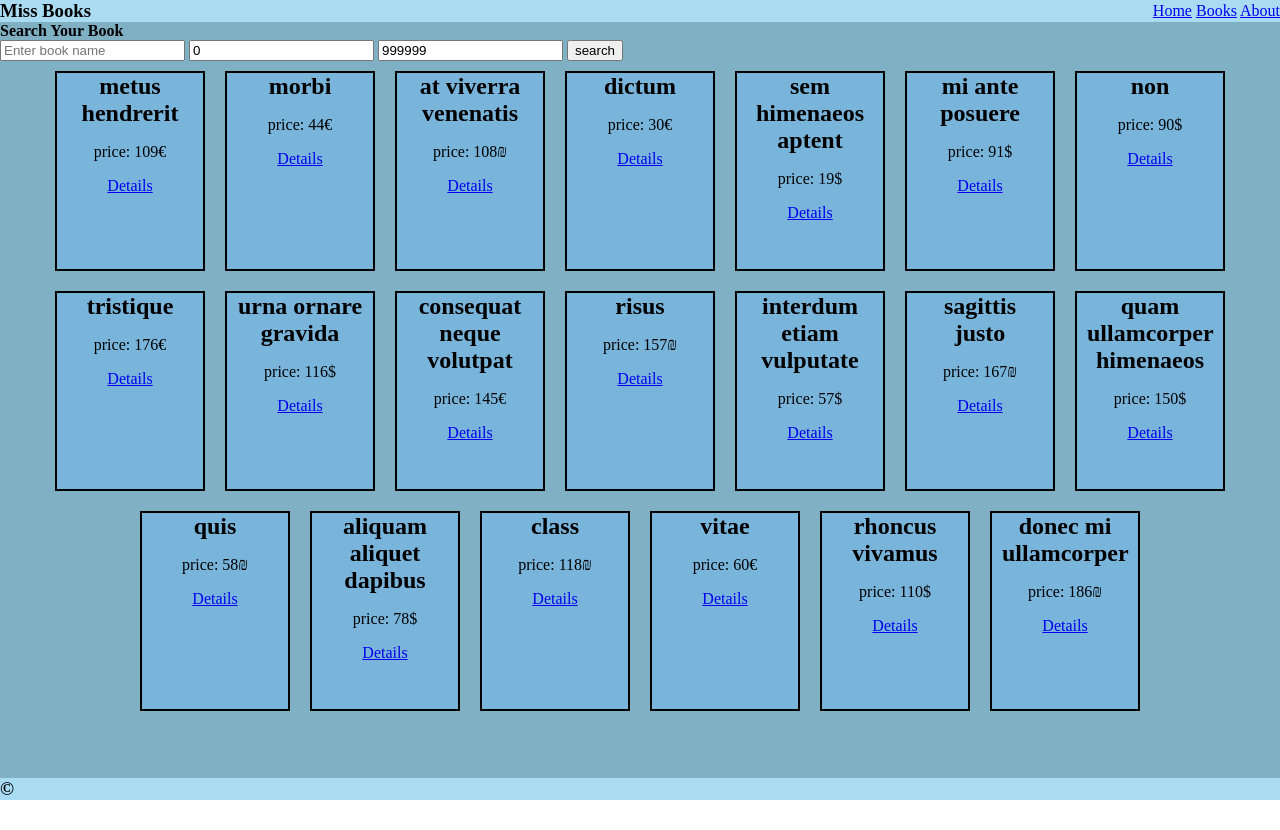
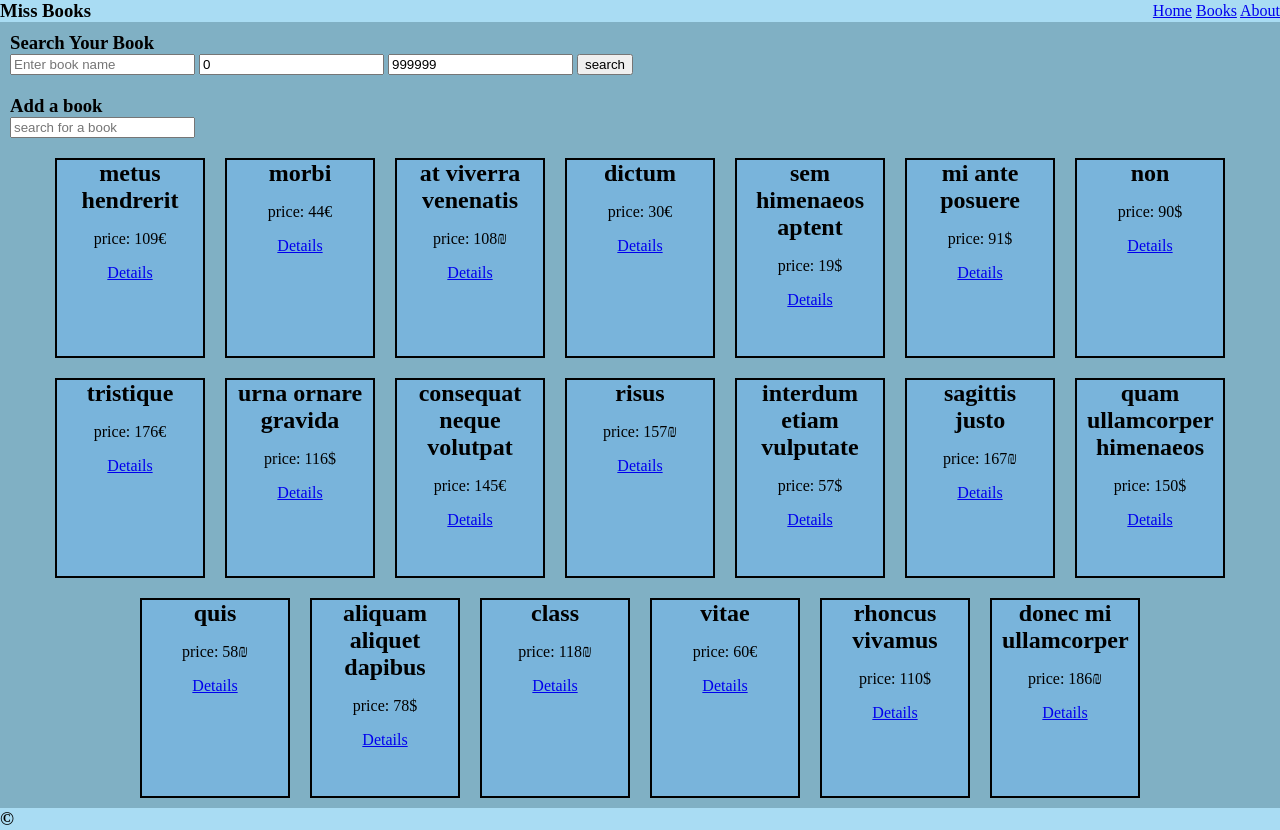
Before and after one commit to TalBahat2/miss-book, a plain HTML site: page index.html in a window 1280 px wide. Both pictures are taken after a click on the link "Books". Before the commit the page ends 800 px from the top, so only its background shows below. Drawn offline with Linux system fonts and the light colour scheme.

```diff
--- a/css/style.css
+++ b/css/style.css
@@ -76,3 +76,11 @@
     top: 20px;
     right: 20px;
 }
+
+.book-filter {
+    padding: 10px;
+}
+
+.book-add {
+    padding: 10px;
+}
--- /dev/null
+++ b/js/cmps/book-add.cmps.js
@@ -0,0 +1,13 @@
+export default {
+    template: `
+        <section class="book-add">
+            <h3>Add a book</h3>
+            <input type="text" v-model="bookName" placeholder="search for a book">
+        </section>
+    `,
+    data() {
+        return {
+            bookName:''
+        }
+    }
+}
--- a/js/cmps/book-filter.cmps.js
+++ b/js/cmps/book-filter.cmps.js
@@ -1,7 +1,7 @@
 export default {
     template: `
     <form class="book-filter">
-        <h4>Search Your Book</h4>
+        <h3>Search Your Book</h3>
         <input @input="filter" v-model="filterBy.byName" placeholder="Enter book name">
         <input @input="filter" v-model.number="filterBy.fromPrice" type="number" placeholder="Enter min price (ILS)">
         <input @input="filter" v-model.number="filterBy.toPrice" type="number" placeholder="Enter max price (ILS)">
--- a/js/pages/book-app.cmps.js
+++ b/js/pages/book-app.cmps.js
@@ -1,15 +1,18 @@
 import { bookService } from '/js/services/book-service.js'
 import bookFilter from '/js/cmps/book-filter.cmps.js'
 import bookList from '/js/cmps/book-list.cmps.js'
+import bookAdd from '/js/cmps/book-add.cmps.js'
 
 export default {
     components: {
         bookFilter,
         bookList,
+        bookAdd
     },
     template: `
         <section class="book-app">
             <book-filter @filtered="setFilter"/>
+            <book-add />
             <book-list :books="booksToShow" @selected="selectBook" />
         </section>
     `,
```
